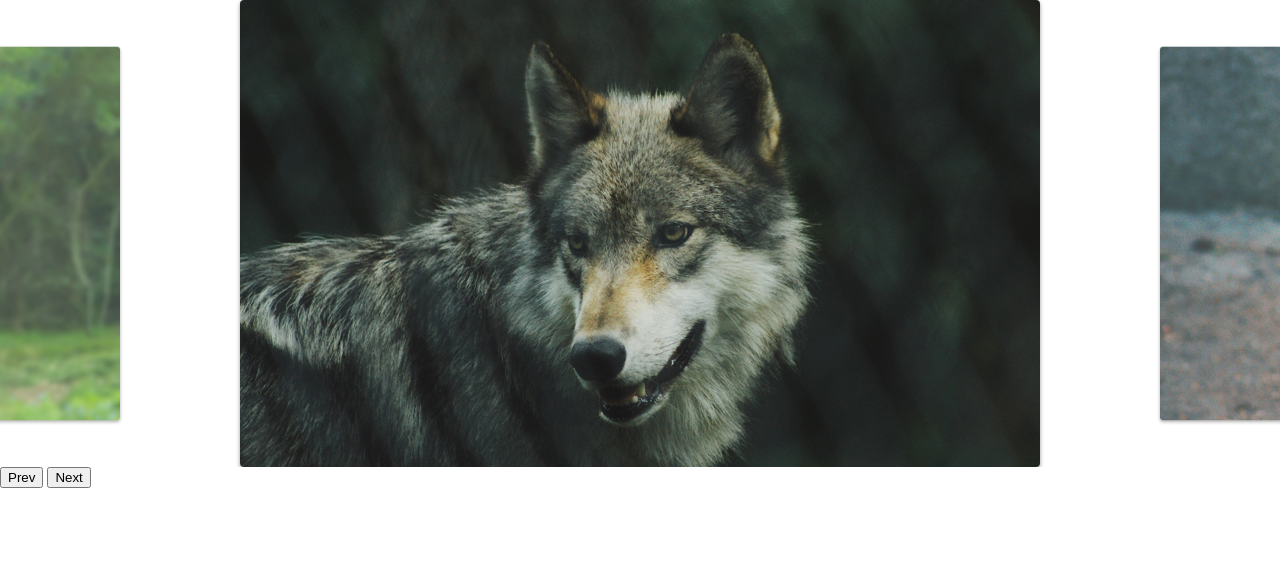
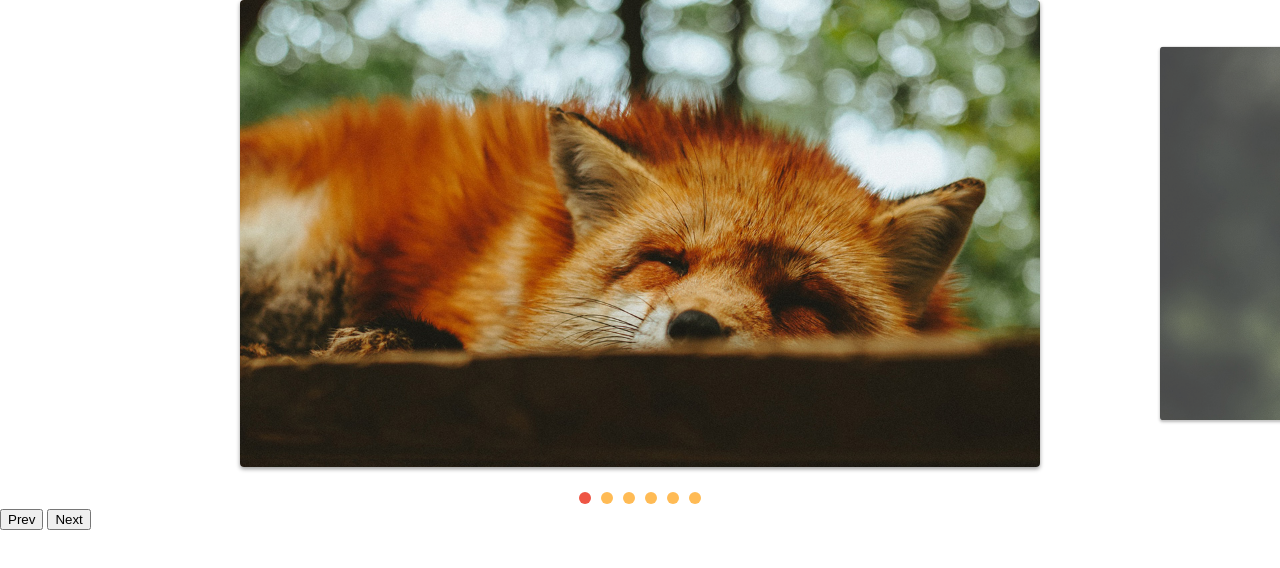
Before and after one commit to Guilherme-Turri/Slide, a plain HTML site: page index.html in a window 1280 px wide. Drawn offline with Linux system fonts and the light colour scheme.

Commit message:
adicionada a paginacao por slide

```diff
--- a/css/style.css
+++ b/css/style.css
@@ -42,3 +42,27 @@ img {
   opacity: 1;
   transform: scale(1);
 }
+
+[data-control="slide"] {
+  display: flex;
+  justify-content: center;
+  margin-top: 20px;
+}
+
+[data-control="slide"] li a {
+  display: block;
+  width: 12px;
+  height: 12px;
+  background: #fb5;
+  border-radius: 50%;
+  margin: 5px;
+  overflow: hidden;
+  text-indent: -99999px;
+}
+
+[data-control="slide"] li a:hover {
+  background: #e54;
+}
+[data-control="slide"] li.active a {
+  background: #e54;
+}
--- a/js/script.js
+++ b/js/script.js
@@ -3,6 +3,7 @@ import { SlideNav } from "./slide.js";
 const slide = new SlideNav('.slide', '.slide-wrapper');
 slide.init();
 slide.addArrow('.prev', '.next');
+slide.addControl();
 //console.log(slide);
 
 //slide.changeSlide(3)
--- a/js/slide.js
+++ b/js/slide.js
@@ -9,8 +9,8 @@ export class Slide{
       startX : 0,
       movement : 0
     }
-    this.activeClass = 'active'
-
+    this.activeClass = 'active';
+    this.changeEvent = new Event('changeEvent');
   }
 
   transition(active){
@@ -112,6 +112,7 @@ export class Slide{
     this.slidesIndexNav(index);
     this.dist.finalPosition = activeSlide.position;
     this.chanceActiveClass();
+    this.wrapper.dispatchEvent(this.changeEvent);
    }
 
   chanceActiveClass(){
@@ -157,16 +158,19 @@ addResizeEvent(){
     this.addSlideEvents();
     this.slidesConfig();
     this.addResizeEvent();
-    this.changeSlide(3);
+    this.changeSlide(0);
     return this;
   }
 
 }
 
 export class SlideNav extends Slide{
+  constructor(slide, wrapper){
+  super(slide, wrapper);
+  this.bindControlEvents();
+  }
 
  addArrow(prev,next){
-
    this.prevElement = document.querySelector(prev);
    this.nextElement = document.querySelector(next);
    this.addArrowEvent();
@@ -178,5 +182,39 @@ this.prevElement.addEventListener('click', this.activePrevslide)
 this.nextElement.addEventListener('click', this.activeNextslide)
 
  }
+  createControl(){
+  const control = document.createElement('ul');
+  control.dataset.control = 'slide';
+  this.slideArray.forEach((item, index) =>{
+    control.innerHTML +=`<li><a href="#slide${index + 1}">${index + 1}</a></li>`
+  });
+  this.wrapper.appendChild(control);
+  return control;
+ }
+
+ eventControl(item, index){
+   item.addEventListener('click', (event) => {
+  event.preventDefault();
+  this.changeSlide(index);
+  });
+  this.wrapper.addEventListener('changeEvent', this.activeControlItem)
+}
+
+  activeControlItem(){
+  this.controlArray.forEach(item => item.classList.remove(this.activeClass));
+  this.controlArray[this.index.active].classList.add(this.activeClass);
+}
+
+  addControl(customControl){
+    this.control = document.querySelector(customControl) ||  this.createControl();
+    this.controlArray = [...this.control.children];
+    this.activeControlItem();
+    this.controlArray.forEach(this.eventControl);
+}
+
+  bindControlEvents(){
+  this.eventControl = this.eventControl.bind(this);
+  this.activeControlItem = this.activeControlItem.bind(this);
+  }
 
 }
```
